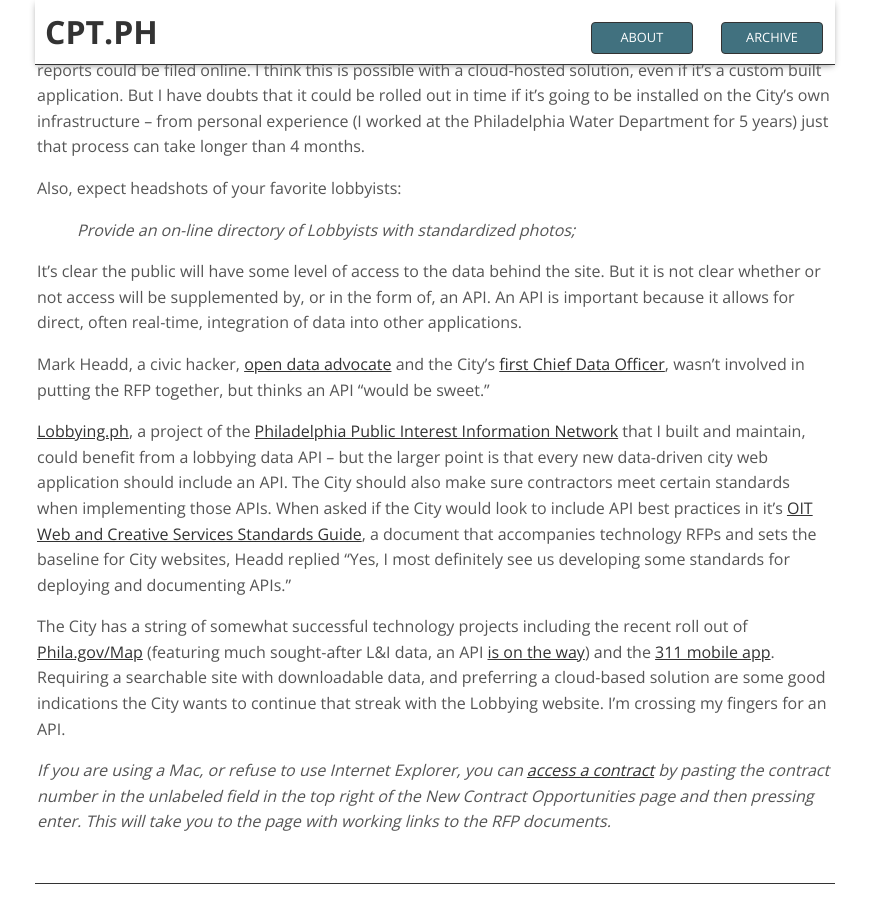
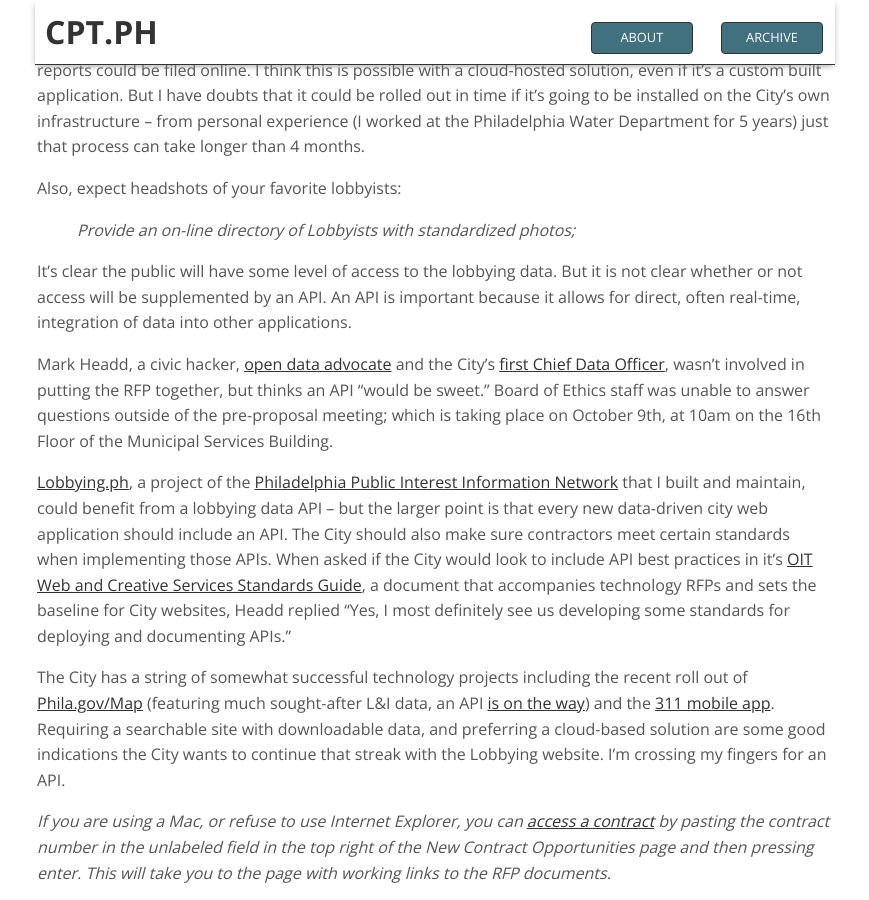
Before and after one commit to caseycesari/caseycesari.github.com, a Jekyll site: the page built from _posts/2012-10-02-second-try-city-lobbying-contract.md, in a window 1280 px wide and 900 px high, scrolled down 1302 px. Shown: the whole window, without its empty margins (205-1074 px from the left). Built offline with Jekyll 4.4.1, drawn with Linux system fonts in a browser that asks for light colours; nearby versions of some CDN libraries.

Commit message:
Last minute fixes

```diff
--- a/_posts/2012-10-02-second-try-city-lobbying-contract.md
+++ b/_posts/2012-10-02-second-try-city-lobbying-contract.md
@@ -44,9 +44,9 @@
 
 > Provide an on-line directory of Lobbyists with standardized photos;
 
-It's clear the public will have some level of access to the data behind the site. But it is not clear whether or not access will be supplemented by, or in the form of, an API. An API is important because it allows for direct, often real-time, integration of data into other applications.
+It's clear the public will have some level of access to the lobbying data. But it is not clear whether or not access will be supplemented by an API. An API is important because it allows for direct, often real-time, integration of data into other applications.
 
-Mark Headd, a civic hacker, [open data advocate](http://civic.io/2012/09/12/3-reasons-to-care-about-open-data/) and the City's [first Chief Data Officer](http://technicallyphilly.com/2012/08/13/mark-headd-first-ever-city-of-philadelphia-chief-digital-officer), wasn't involved in putting the RFP together, but thinks an API "would be sweet.”
+Mark Headd, a civic hacker, [open data advocate](http://civic.io/2012/09/12/3-reasons-to-care-about-open-data/) and the City's [first Chief Data Officer](http://technicallyphilly.com/2012/08/13/mark-headd-first-ever-city-of-philadelphia-chief-digital-officer), wasn't involved in putting the RFP together, but thinks an API "would be sweet.” Board of Ethics staff was unable to answer questions outside of the pre-proposal meeting; which is taking place on October 9th, at 10am on the 16th Floor of the Municipal Services Building.
 
 [Lobbying.ph](http://lobbying.ph), a project of the [Philadelphia Public Interest Information Network](http://www.ppiin.org) that I built and maintain, could benefit from a lobbying data API -- but the larger point is that every new data-driven city web application should include an API. The City should also make sure contractors meet certain standards when implementing those APIs. When asked if the City would look to include API best practices in it's [OIT Web and Creative Services Standards Guide](https://secure.phila.gov/ECONTRACT/Documents/frmPDFWindow.aspx?docid=211209241237530211209241632401N&ext=pdf), a document that accompanies technology RFPs and sets the baseline for City websites, Headd replied "Yes, I most definitely see us developing some standards for deploying and documenting APIs."
 
```
